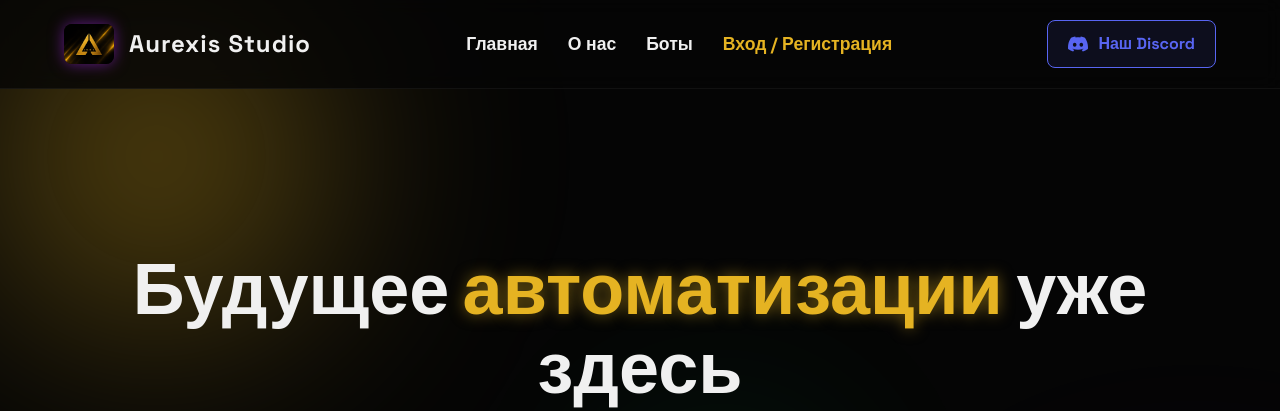
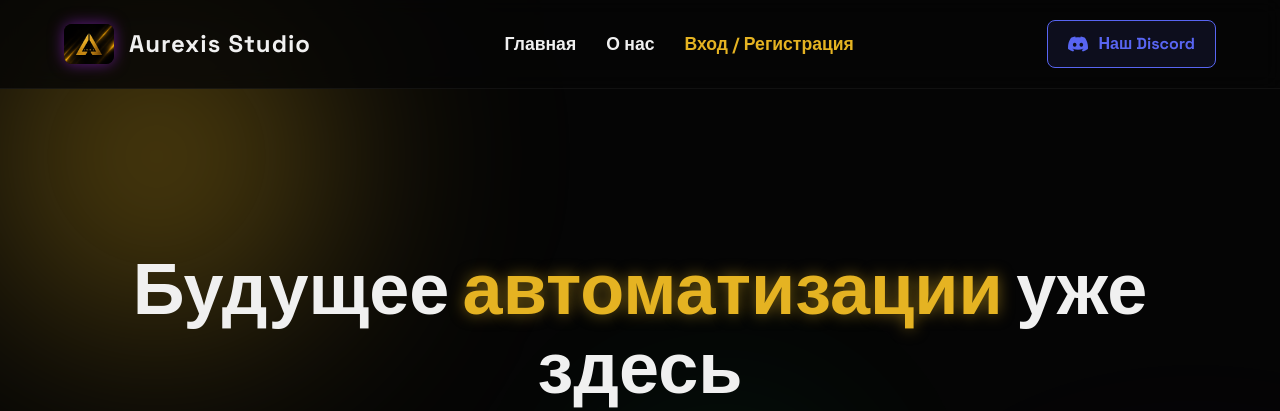
Before and after one commit to doxologong-cloud/AurexisSite, a Flask app: page / in a window 1280 px wide. Shown: the top 411 px of the page. Run offline with Flask 3, Linux system fonts and the light colour scheme; some libraries are stand-ins or nearby versions.

Commit message:
вкадка боты была удаленна
вкладка боты это было одно и тоже что и главная

```diff
--- a/templates/index.html
+++ b/templates/index.html
@@ -40,7 +40,6 @@
         <div class="nav-links">
             <a href="#home">Главная</a>
             <a href="#about">О нас</a>
-            <a href="#bots">Боты</a>
             <a href="#" id="open-auth" class="nav-auth-link" style="color: var(--neon-primary); font-weight: 600;">Вход / Регистрация</a>
             <div class="nav-account" id="nav-account" style="display: none;">
                 <div class="user-profile" id="user-profile">
```
